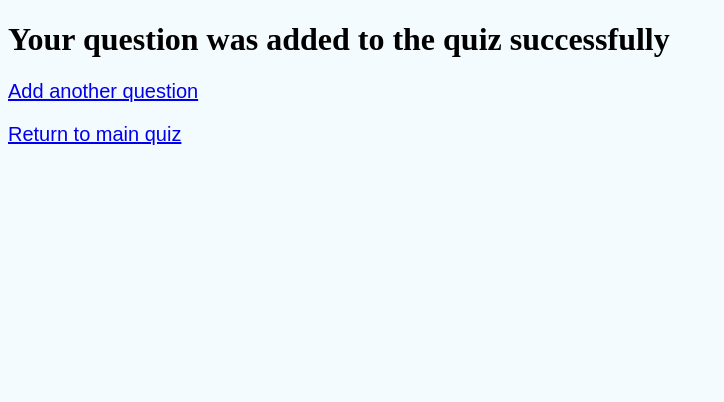
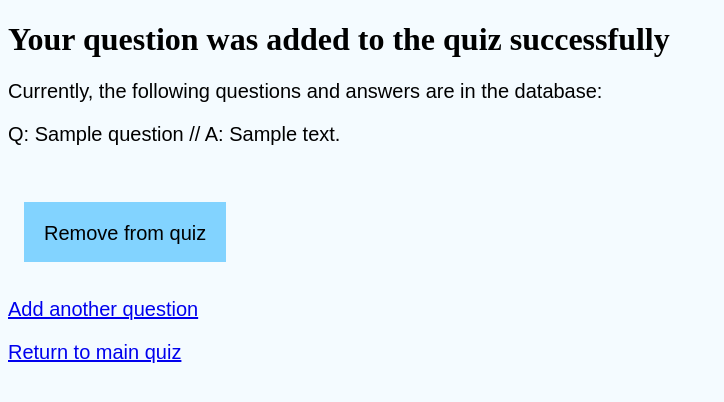
Before and after one commit to cjmarshall94/quiz-app, a Flask app: page /success in a window 1280 px wide. Shown: the top 402 px of the page, without its empty margins (0-724 px from the left). Run offline with Flask 2, Linux system fonts and the light colour scheme; tables that the repository leaves empty hold one stand-in row (values such as "Sample post").

Commit message:
Added ability to delete questions from DB

```diff
--- a/app/models.py
+++ b/app/models.py
@@ -6,4 +6,4 @@ class Question(db.Model):
     answer = db.Column(db.String(120), index=True, unique=False)
 
     def __repr__(self):
-        return '<Question {}>'.format(self.id)
+        return '<Question {}: {} & {}>'.format(self.id, self.question, self.answer)
--- a/app/routes.py
+++ b/app/routes.py
@@ -104,13 +104,21 @@ def edit_quiz():
 
 
 # After successful edit, this page asks if you want to do the quiz or add another question
-@app.route("/success", methods=["GET", "POST"])
+@app.route("/success", methods=["GET"])
 def success():
 
-	if request.method == "POST":
-		return redirect(url_for("quiz"))
+	questions = Question.query.all()
+	return render_template("success.html", questions=questions)
 
-	return render_template("success.html")
+# Ability to remove questions from the quiz
+@app.route("/delete", methods=["POST"])
+def delete():
+
+    question = request.form.get("question")
+    question_to_delete = Question.query.filter_by(question=question).first()
+    db.session.delete(question_to_delete)
+    db.session.commit()
+    return redirect("/success")
 
 
 if __name__ == "__main__":
--- a/app/templates/success.html
+++ b/app/templates/success.html
@@ -11,6 +11,21 @@
 
 	<h1>Your question was added to the quiz successfully</h1>
 
+	<p>Currently, the following questions and answers are in the database:</p>
+
+	{% for question in questions %}
+
+		<p>Q: {{ question.question }} // A: {{ question.answer }}</p>
+
+		<form method="POST" action="./delete">
+
+			<input type="hidden" value="{{ question.question }}" name="question">
+			<input type="submit" value="Remove from quiz">
+
+		</form>
+
+	{% endfor %}
+
 	<p><a href="/edit">Add another question</a></p>
 
 	<p><a href="/">Return to main quiz</a></p>
```
Also changed, not shown: app.db.
